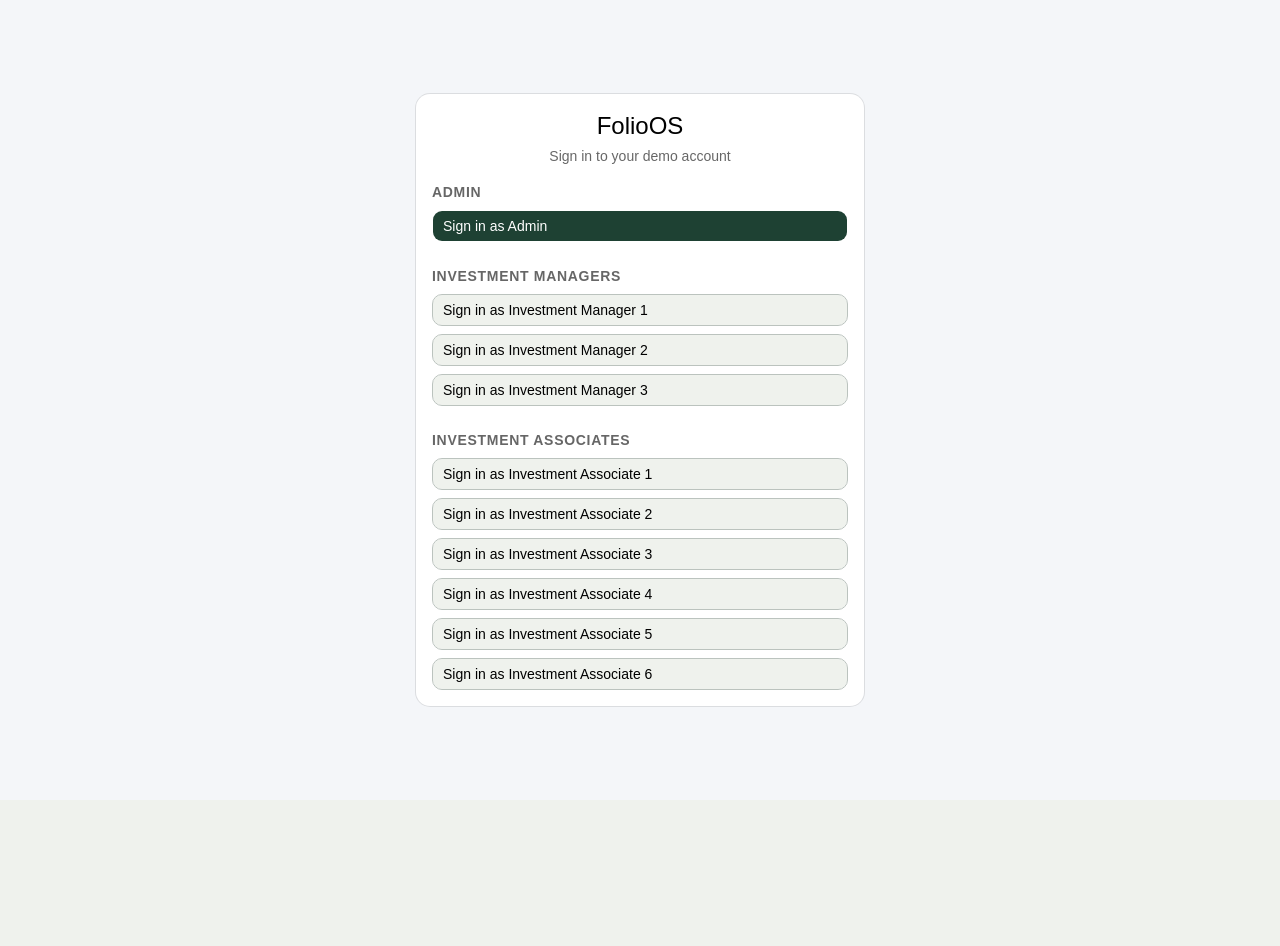
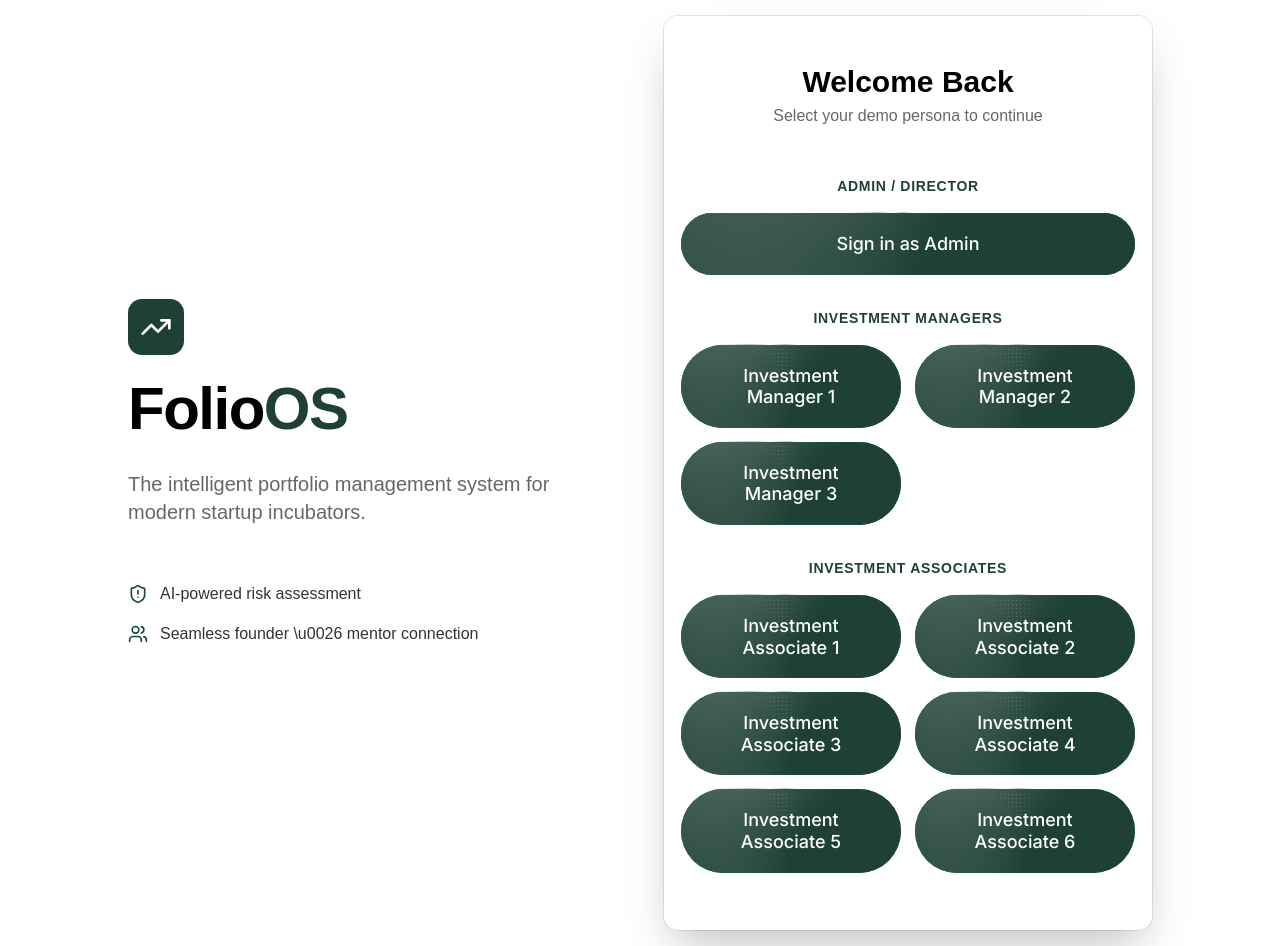
Before and after one commit to 04rishabhgupta/IncubatorPortfolioHealth, a Next.js app: page /login in a window 1280 px wide. Before the commit the page ends 800 px from the top, so only its background shows below. Built offline with nearby package versions, Linux system fonts and the light colour scheme; a web font is replaced by a local one.

Commit message:
Redesigned Landing Page

```diff
--- a/src/app/login/page.tsx
+++ b/src/app/login/page.tsx
@@ -3,8 +3,9 @@
 import { useStore } from '@/store';
 import { users } from '@/data/seed/users';
 import { useRouter } from 'next/navigation';
-import { Button } from '@/components/ui/button';
-import { Card, CardHeader, CardTitle, CardContent } from '@/components/ui/card';
+import { ShinyButton } from '@/components/ui/shiny-button';
+import { Card, CardHeader, CardTitle, CardContent, CardDescription } from '@/components/ui/card';
+import { ShieldAlert, Users, TrendingUp } from 'lucide-react';
 
 export default function LoginPage() {
   const { login } = useStore();
@@ -27,41 +28,78 @@ export default function LoginPage() {
   const associates = users.filter(u => u.role === 'INVESTMENT_ASSOCIATE');
 
   return (
-    <div className="min-h-screen flex items-center justify-center bg-[#F4F6F9] p-4">
-      <Card className="w-full max-w-md">
-        <CardHeader>
-          <CardTitle className="text-2xl text-center text-black">FolioOS</CardTitle>
-          <p className="text-center text-sm text-black/60">Sign in to your demo account</p>
+    <div className="min-h-screen flex items-center justify-center bg-white p-4 relative overflow-hidden">
+      {/* Background decoration */}
+      <div className="absolute top-[-10%] left-[-10%] w-[40%] h-[40%] rounded-full bg-[#E3E7E0] blur-3xl opacity-50 -z-10" />
+      <div className="absolute bottom-[-10%] right-[-10%] w-[40%] h-[40%] rounded-full bg-[#BBC3BE] blur-3xl opacity-30 -z-10" />
+
+      <div className="w-full max-w-5xl grid grid-cols-1 md:grid-cols-2 gap-12 items-center z-10">
+
+        {/* Left side: Branding */}
+        <div className="space-y-6 md:pr-12 text-center md:text-left">
+          <div className="inline-flex items-center justify-center p-3 bg-[#1E4133] rounded-xl mb-4">
+            <TrendingUp className="w-8 h-8 text-white" />
+          </div>
+          <h1 className="text-5xl md:text-6xl font-black text-black tracking-tight leading-tight">
+            Folio<span className="text-[#1E4133]">OS</span>
+          </h1>
+          <p className="text-xl text-black/60 font-medium">
+            The intelligent portfolio management system for modern startup incubators.
+          </p>
+          <div className="pt-8 space-y-4 hidden md:block">
+            <div className="flex items-center gap-3 text-black/80 font-medium">
+              <ShieldAlert className="w-5 h-5 text-[#144B3B]" /> AI-powered risk assessment
+            </div>
+            <div className="flex items-center gap-3 text-black/80 font-medium">
+              <Users className="w-5 h-5 text-[#144B3B]" /> Seamless founder \u0026 mentor connection
+            </div>
+          </div>
+        </div>
+
+        {/* Right side: Login Card */}
+        <Card className="w-full shadow-2xl border-0 bg-white/80 backdrop-blur-xl">
+          <CardHeader className="pb-8 pt-8">
+            <CardTitle className="text-3xl text-center text-black font-bold">Welcome Back</CardTitle>
+            <CardDescription className="text-center text-base text-black/60 font-medium">
+              Select your demo persona to continue
+            </CardDescription>
           </CardHeader>
-        <CardContent className="space-y-6">
-          <div className="space-y-2">
-            <h3 className="text-sm font-semibold text-black/60 uppercase tracking-wider">Admin</h3>
+          <CardContent className="space-y-8 pb-10">
+            <div className="space-y-4">
+              <h3 className="text-sm font-bold text-[#1E4133] uppercase tracking-wider text-center">Admin / Director</h3>
+              <div className="grid grid-cols-1 gap-3">
                 {admins.map(user => (
-              <Button key={user.id} className="w-full justify-start bg-[#1E4133] text-white hover:bg-[#144B3B] hover:bg-[#1E4133] text-white hover:bg-[#144B3B]/90" onClick={() => handleLogin(user.id)}>
+                  <ShinyButton key={user.id} className="w-full flex justify-center py-4" onClick={() => handleLogin(user.id)}>
                     Sign in as {user.label}
-              </Button>
+                  </ShinyButton>
                 ))}
               </div>
+            </div>
 
-          <div className="space-y-2">
-            <h3 className="text-sm font-semibold text-black/60 uppercase tracking-wider">Investment Managers</h3>
+            <div className="space-y-4">
+              <h3 className="text-sm font-bold text-[#1E4133] uppercase tracking-wider text-center">Investment Managers</h3>
+              <div className="grid grid-cols-1 sm:grid-cols-2 gap-3">
                 {managers.map(user => (
-              <Button key={user.id} variant="outline" className="w-full justify-start" onClick={() => handleLogin(user.id)}>
-                Sign in as {user.label}
-              </Button>
+                  <ShinyButton key={user.id} className="w-full flex justify-center py-3 text-sm" onClick={() => handleLogin(user.id)}>
+                    {user.label}
+                  </ShinyButton>
                 ))}
               </div>
+            </div>
 
-          <div className="space-y-2">
-            <h3 className="text-sm font-semibold text-black/60 uppercase tracking-wider">Investment Associates</h3>
+            <div className="space-y-4">
+              <h3 className="text-sm font-bold text-[#1E4133] uppercase tracking-wider text-center">Investment Associates</h3>
+              <div className="grid grid-cols-1 sm:grid-cols-2 gap-3">
                 {associates.map(user => (
-              <Button key={user.id} variant="outline" className="w-full justify-start" onClick={() => handleLogin(user.id)}>
-                Sign in as {user.label}
-              </Button>
+                  <ShinyButton key={user.id} className="w-full flex justify-center py-3 text-sm" onClick={() => handleLogin(user.id)}>
+                    {user.label}
+                  </ShinyButton>
                 ))}
+              </div>
             </div>
           </CardContent>
         </Card>
       </div>
+    </div>
   );
 }
--- /dev/null
+++ b/src/components/ui/shiny-button.tsx
@@ -0,0 +1,201 @@
+"use client"
+
+import type React from "react"
+
+interface ShinyButtonProps {
+  children: React.ReactNode
+  onClick?: () => void
+  className?: string
+}
+
+export function ShinyButton({ children, onClick, className = "" }: ShinyButtonProps) {
+  return (
+    <>
+      <style jsx>{`
+        @import url("https://fonts.googleapis.com/css2?family=Inter:opsz,wght@14..32,500&display=swap");
+
+        @property --gradient-angle {
+          syntax: "<angle>";
+          initial-value: 0deg;
+          inherits: false;
+        }
+
+        @property --gradient-angle-offset {
+          syntax: "<angle>";
+          initial-value: 0deg;
+          inherits: false;
+        }
+
+        @property --gradient-percent {
+          syntax: "<percentage>";
+          initial-value: 5%;
+          inherits: false;
+        }
+
+        @property --gradient-shine {
+          syntax: "<color>";
+          initial-value: white;
+          inherits: false;
+        }
+
+        .shiny-cta {
+          --shiny-cta-bg: #1E4133;
+          --shiny-cta-bg-subtle: #144B3B;
+          --shiny-cta-fg: #ffffff;
+          --shiny-cta-highlight: #BBC3BE;
+          --shiny-cta-highlight-subtle: #E3E7E0;
+          --animation: gradient-angle linear infinite;
+          --duration: 3s;
+          --shadow-size: 2px;
+          --transition: 800ms cubic-bezier(0.25, 1, 0.5, 1);
+
+          isolation: isolate;
+          position: relative;
+          overflow: hidden;
+          cursor: pointer;
+          outline-offset: 4px;
+          padding: 1.25rem 2.5rem;
+          font-family: "Inter", sans-serif;
+          font-size: 1.125rem;
+          line-height: 1.2;
+          font-weight: 500;
+          border: 1px solid transparent;
+          border-radius: 360px;
+          color: var(--shiny-cta-fg);
+          background: linear-gradient(var(--shiny-cta-bg), var(--shiny-cta-bg)) padding-box,
+            conic-gradient(
+              from calc(var(--gradient-angle) - var(--gradient-angle-offset)),
+              transparent,
+              var(--shiny-cta-highlight) var(--gradient-percent),
+              var(--gradient-shine) calc(var(--gradient-percent) * 2),
+              var(--shiny-cta-highlight) calc(var(--gradient-percent) * 3),
+              transparent calc(var(--gradient-percent) * 4)
+            ) border-box;
+          box-shadow: inset 0 0 0 1px var(--shiny-cta-bg-subtle);
+          transition: var(--transition);
+          transition-property: --gradient-angle-offset, --gradient-percent, --gradient-shine;
+        }
+
+        .shiny-cta::before,
+        .shiny-cta::after,
+        .shiny-cta span::before {
+          content: "";
+          pointer-events: none;
+          position: absolute;
+          inset-inline-start: 50%;
+          inset-block-start: 50%;
+          translate: -50% -50%;
+          z-index: -1;
+        }
+
+        .shiny-cta:active {
+          translate: 0 1px;
+        }
+
+        /* Dots pattern */
+        .shiny-cta::before {
+          --size: calc(100% - var(--shadow-size) * 3);
+          --position: 2px;
+          --space: calc(var(--position) * 2);
+          width: var(--size);
+          height: var(--size);
+          background: radial-gradient(
+            circle at var(--position) var(--position),
+            white calc(var(--position) / 4),
+            transparent 0
+          ) padding-box;
+          background-size: var(--space) var(--space);
+          background-repeat: space;
+          mask-image: conic-gradient(
+            from calc(var(--gradient-angle) + 45deg),
+            black,
+            transparent 10% 90%,
+            black
+          );
+          border-radius: inherit;
+          opacity: 0.4;
+          z-index: -1;
+        }
+
+        /* Inner shimmer */
+        .shiny-cta::after {
+          --animation: shimmer linear infinite;
+          width: 100%;
+          aspect-ratio: 1;
+          background: linear-gradient(
+            -50deg,
+            transparent,
+            var(--shiny-cta-highlight),
+            transparent
+          );
+          mask-image: radial-gradient(circle at bottom, transparent 40%, black);
+          opacity: 0.6;
+        }
+
+        .shiny-cta span {
+          z-index: 1;
+        }
+
+        .shiny-cta span::before {
+          --size: calc(100% + 1rem);
+          width: var(--size);
+          height: var(--size);
+          box-shadow: inset 0 -1ex 2rem 4px var(--shiny-cta-highlight);
+          opacity: 0;
+          transition: opacity var(--transition);
+          animation: calc(var(--duration) * 1.5) breathe linear infinite;
+        }
+
+        /* Animate */
+        .shiny-cta,
+        .shiny-cta::before,
+        .shiny-cta::after {
+          animation: var(--animation) var(--duration),
+            var(--animation) calc(var(--duration) / 0.4) reverse paused;
+          animation-composition: add;
+        }
+
+        .shiny-cta:is(:hover, :focus-visible) {
+          --gradient-percent: 20%;
+          --gradient-angle-offset: 95deg;
+          --gradient-shine: var(--shiny-cta-highlight-subtle);
+        }
+
+        .shiny-cta:is(:hover, :focus-visible),
+        .shiny-cta:is(:hover, :focus-visible)::before,
+        .shiny-cta:is(:hover, :focus-visible)::after {
+          animation-play-state: running;
+        }
+
+        .shiny-cta:is(:hover, :focus-visible) span::before {
+          opacity: 1;
+        }
+
+        @keyframes gradient-angle {
+          to {
+            --gradient-angle: 360deg;
+          }
+        }
+
+        @keyframes shimmer {
+          to {
+            rotate: 360deg;
+          }
+        }
+
+        @keyframes breathe {
+          from, to {
+            scale: 1;
+          }
+          50% {
+            scale: 1.2;
+          }
+        }
+      `}</style>
+
+      <button className={`shiny-cta ${className}`} onClick={onClick}>
+        <span>{children}</span>
+      </button>
+    </>
+  )
+}
```
Lines whose indentation alone changed are shown as unchanged.
